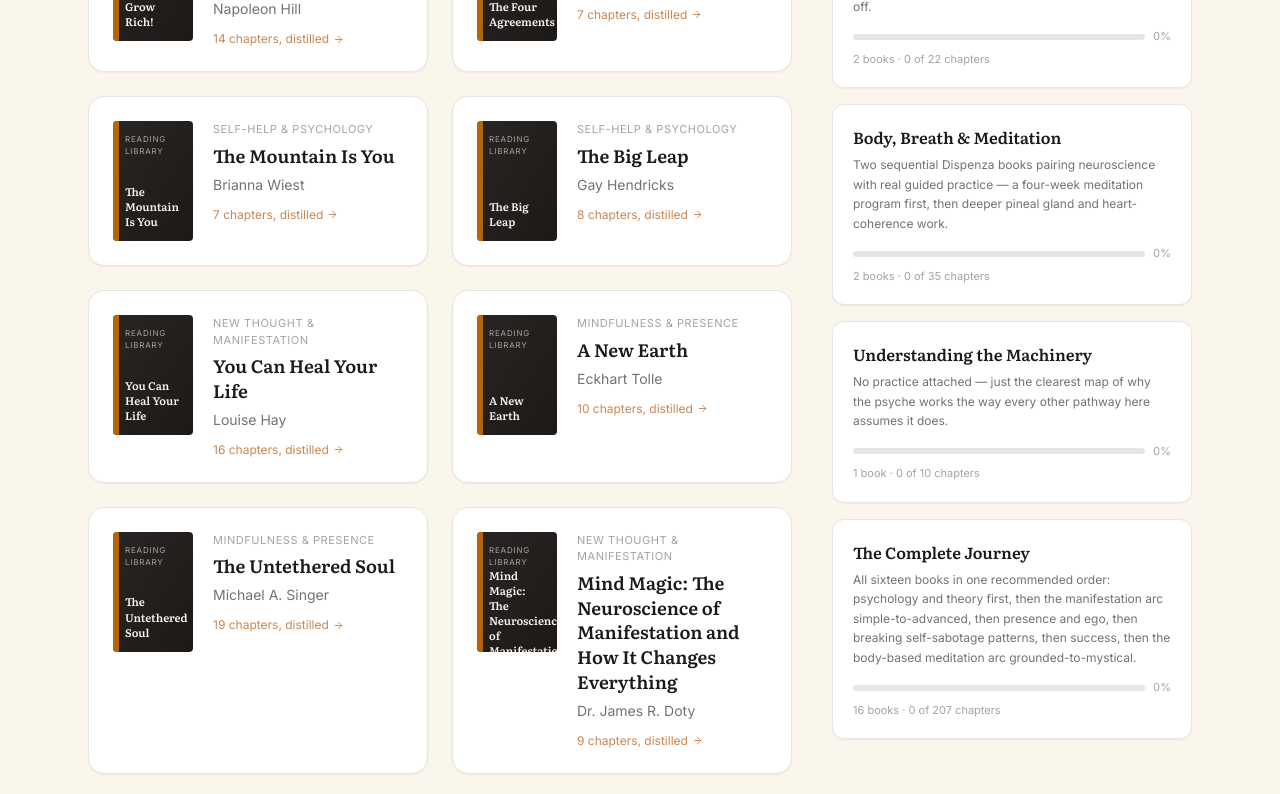
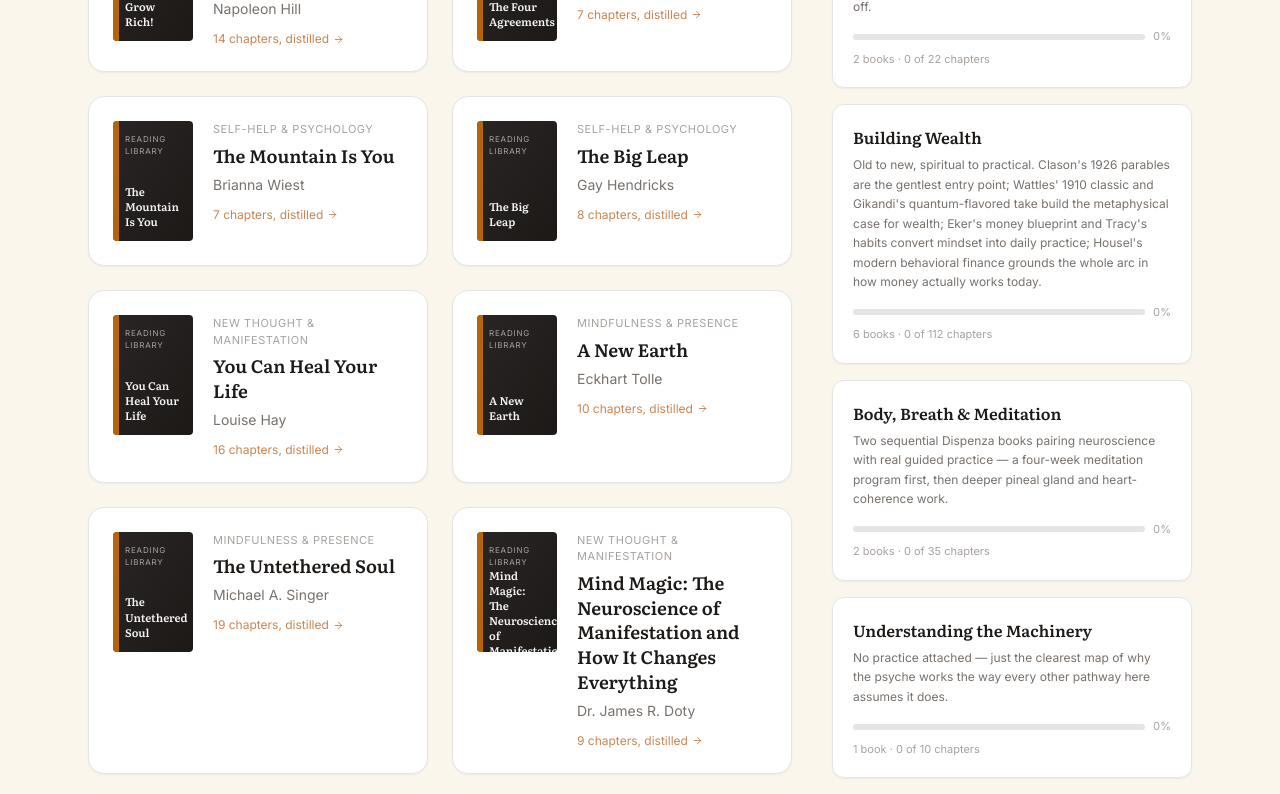
Before and after one commit to UnimaginedSelva/selvakumarjayakrishnan-portfolio, a React (Vite) app: page /#/library in a window 1280 px wide. Shown: the part 1300-2094 px from the top of the page. Built offline with nearby package versions, Linux system fonts and the light colour scheme.

Commit message:
Add Building Wealth pathway, expand Complete Journey to all 22 books
New pathway bundles the 6 wealth-building books old-to-new; Complete
Journey now includes the wealth arc between the existing success
pairing and the body-meditation arc.

```diff
--- a/src/data/pathways.ts
+++ b/src/data/pathways.ts
@@ -42,6 +42,20 @@
     bookIds: ['think-and-grow-rich', 'the-big-leap'],
   },
   {
+    id: 'building-wealth',
+    title: 'Building Wealth',
+    description:
+      "Old to new, spiritual to practical. Clason's 1926 parables are the gentlest entry point; Wattles' 1910 classic and Gikandi's quantum-flavored take build the metaphysical case for wealth; Eker's money blueprint and Tracy's habits convert mindset into daily practice; Housel's modern behavioral finance grounds the whole arc in how money actually works today.",
+    bookIds: [
+      'the-richest-man-in-babylon',
+      'the-science-of-getting-rich',
+      'a-happy-pocket-full-of-money',
+      'secrets-of-the-millionaire-mind',
+      'the-21-success-secrets-of-self-made-millionaires',
+      'the-psychology-of-money',
+    ],
+  },
+  {
     id: 'body-breath-meditation',
     title: 'Body, Breath & Meditation',
     description:
@@ -59,7 +73,7 @@
     id: 'the-complete-journey',
     title: 'The Complete Journey',
     description:
-      'All sixteen books in one recommended order: psychology and theory first, then the manifestation arc simple-to-advanced, then presence and ego, then breaking self-sabotage patterns, then success, then the body-based meditation arc grounded-to-mystical.',
+      'All twenty-two books in one recommended order: psychology and theory first, then the manifestation arc simple-to-advanced, then presence and ego, then breaking self-sabotage patterns, then success, then the full wealth-building arc old-to-new, then the body-based meditation arc grounded-to-mystical.',
     bookIds: [
       'new-psycho-cybernetics',
       'jungs-map-of-the-soul',
@@ -75,6 +89,12 @@
       'the-mountain-is-you',
       'think-and-grow-rich',
       'the-big-leap',
+      'the-richest-man-in-babylon',
+      'the-science-of-getting-rich',
+      'a-happy-pocket-full-of-money',
+      'secrets-of-the-millionaire-mind',
+      'the-21-success-secrets-of-self-made-millionaires',
+      'the-psychology-of-money',
       'breaking-the-habit-of-being-you',
       'becoming-supernatural',
     ],
```
